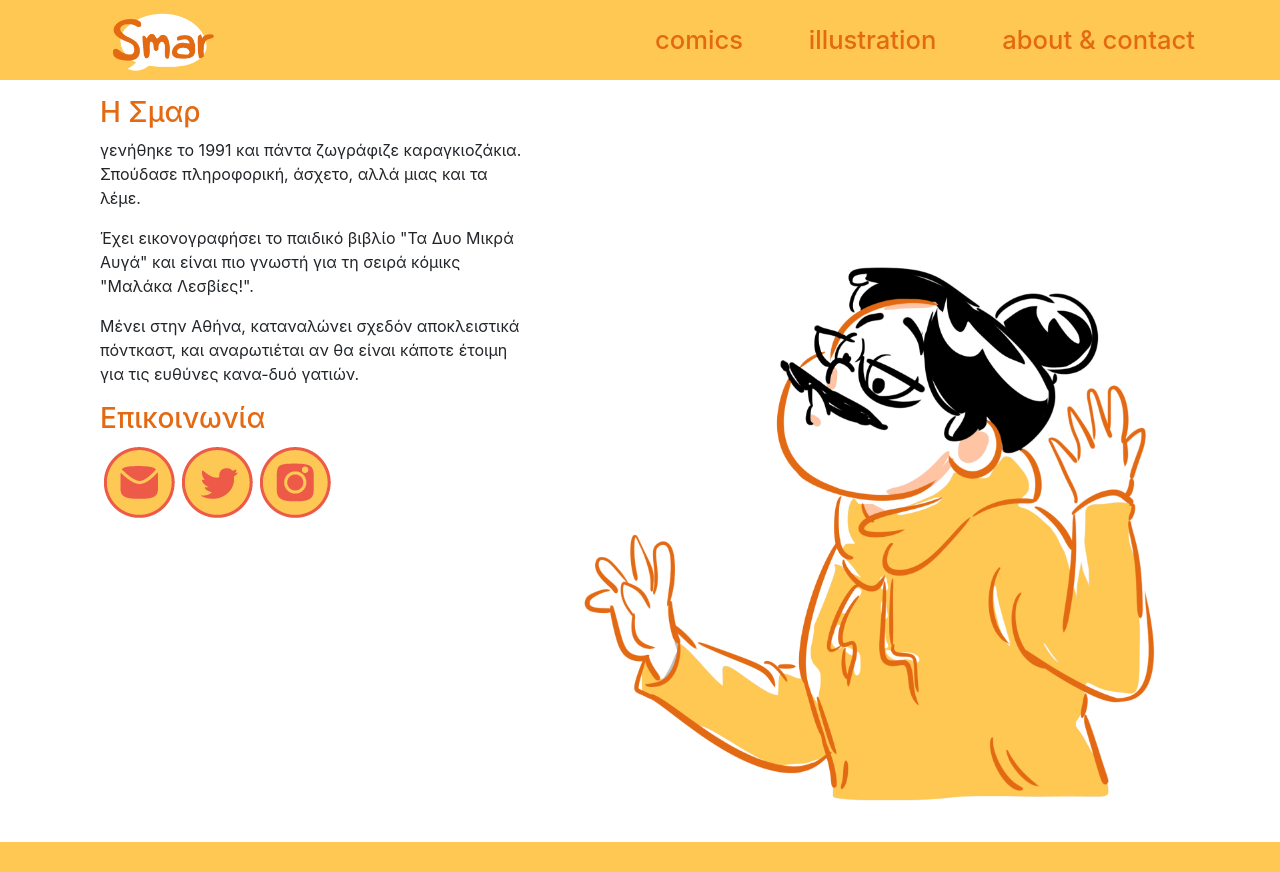
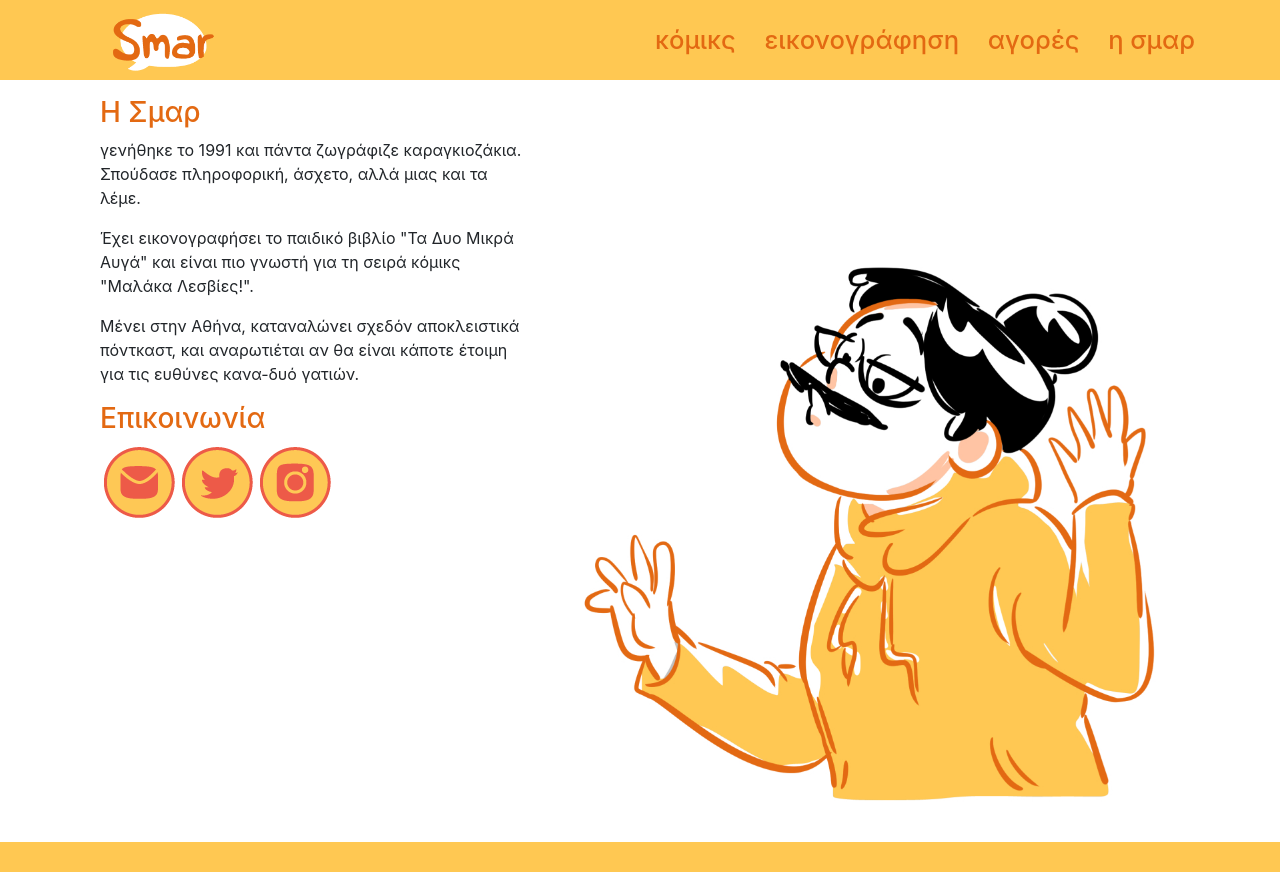
Before and after one commit to smar152/smarmakescomics, a React (Create React App) app: page /about in a window 1280 px wide. Built offline with nearby package versions, Linux system fonts and the light colour scheme.

Commit message:
Added shops to & translated navigation, deleted comments, added digital shop

```diff
--- a/src/Components/ComicsGallery.js
+++ b/src/Components/ComicsGallery.js
@@ -1,7 +1,5 @@
 import React from "react";
 import * as serviceWorker from "../serviceWorker";
-// import { getComics } from "../data/comicsData";
-// import { Link } from "react-router-dom";
 import CoversGallery from "./CoversGallery.js";
 
 const ComicsGallery = (props) => {
--- a/src/Components/Gallery.js
+++ b/src/Components/Gallery.js
@@ -74,10 +74,7 @@ const Gallery = ({
   const useStyles = makeStyles((theme) => ({
     galleryModal: {
       position: "absolute",
-      // width: 700,
-      // height: "90vh",
       backgroundColor: theme.palette.background.paper,
-      // border: "2px solid #000",
       boxShadow: theme.shadows[5],
       padding: theme.spacing(2, 4, 3),
     },
--- a/src/common/Header.js
+++ b/src/common/Header.js
@@ -10,7 +10,7 @@ class Header extends Component {
       <div className="header">
         <div className="container">
           <div className="row">
-            <div className="col-4 col-lg-6">
+            <div className="col-2 col-md-3 col-lg-6">
               <Link to="/">
                 <img
                   src={process.env.PUBLIC_URL + "/img/Logo.png"}
--- a/src/common/Navigation.js
+++ b/src/common/Navigation.js
@@ -5,9 +5,6 @@ import { Link } from "react-router-dom";
 function Navigation() {
   const [isOpen, setOpen] = useState(false);
 
-  // const openMenu = () => {
-  //   setOpen(true);
-  // };
   const closeMenu = () => {
     setOpen(false);
   };
@@ -18,13 +15,16 @@ function Navigation() {
   const MenuLinks = () => (
     <>
       <Link to="/comics/" onClick={closeMenu}>
-        <div>comics</div>
+        <div>κόμικς</div>
       </Link>
       <Link to="/illustration/" onClick={closeMenu}>
-        <div>illustration</div>
+        <div>εικονογράφηση</div>
+      </Link>
+      <Link to="/shops/" onClick={closeMenu}>
+        <div>αγορές</div>
       </Link>
       <Link to="/about/" onClick={closeMenu}>
-        <div>about & contact</div>
+        <div>η σμαρ</div>
       </Link>
     </>
   );
--- a/src/data/shopsData.js
+++ b/src/data/shopsData.js
@@ -74,6 +74,16 @@ const shops = {
       },
     },
   },
+  digital: {
+    label: "Ψηφιακά",
+    shops: {
+      gumroad: {
+        name: "Gumroad",
+        area: "",
+        website: "https://gumroad.com/smar/",
+      },
+    },
+  },
 };
 
 export function getShops() {
--- a/src/index.scss
+++ b/src/index.scss
@@ -39,7 +39,6 @@ body {
     background-color: $mango;
     a {
       color: #e36912;
-      //filter: drop-shadow(2px 2px 2px white);
       text-decoration: none;
     }
     font-size: 1.6em;
@@ -48,7 +47,6 @@ body {
 
   svg {
     height: 30px;
-    //margin: 30px;
     cursor: pointer;
     animation: rotation 2s infinite linear;
   }
```
